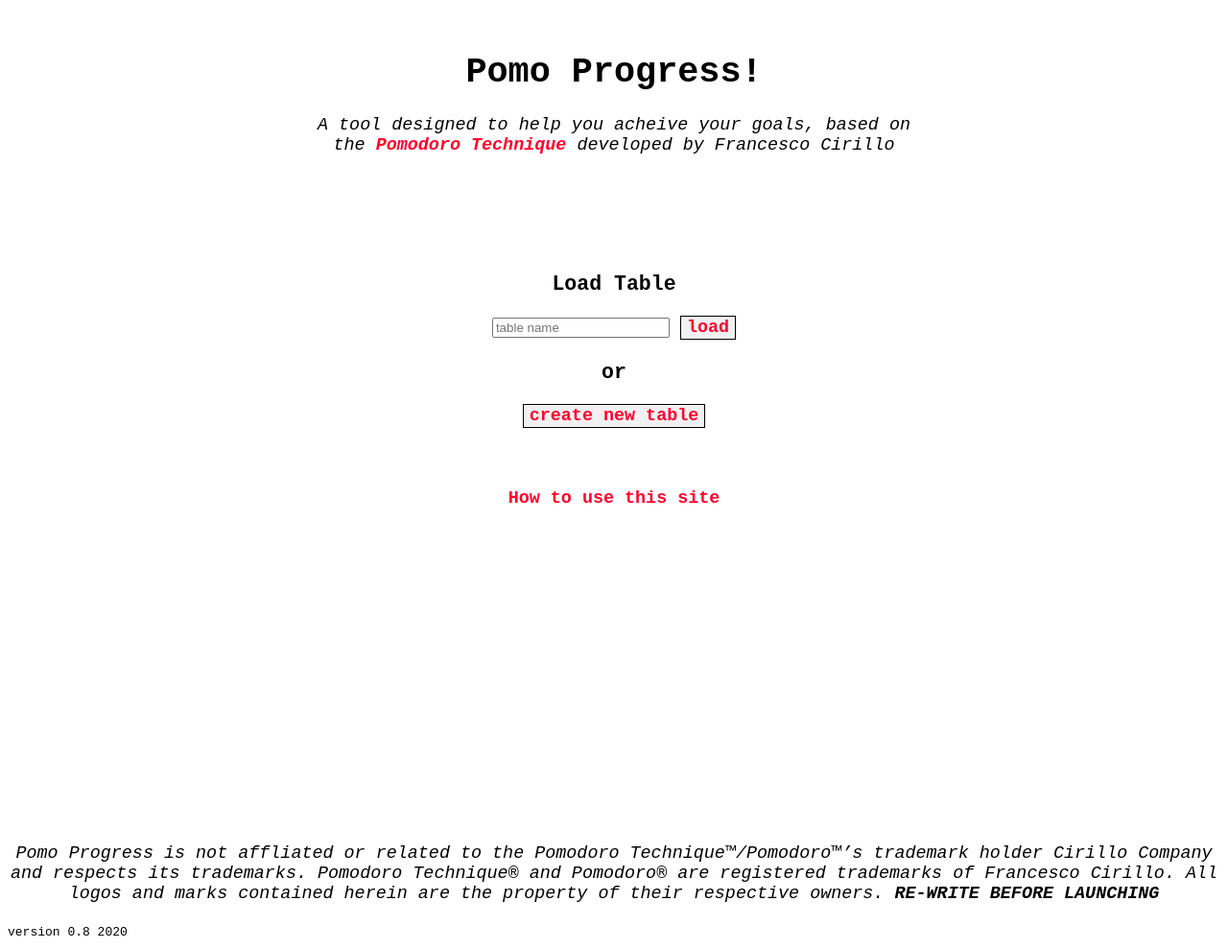
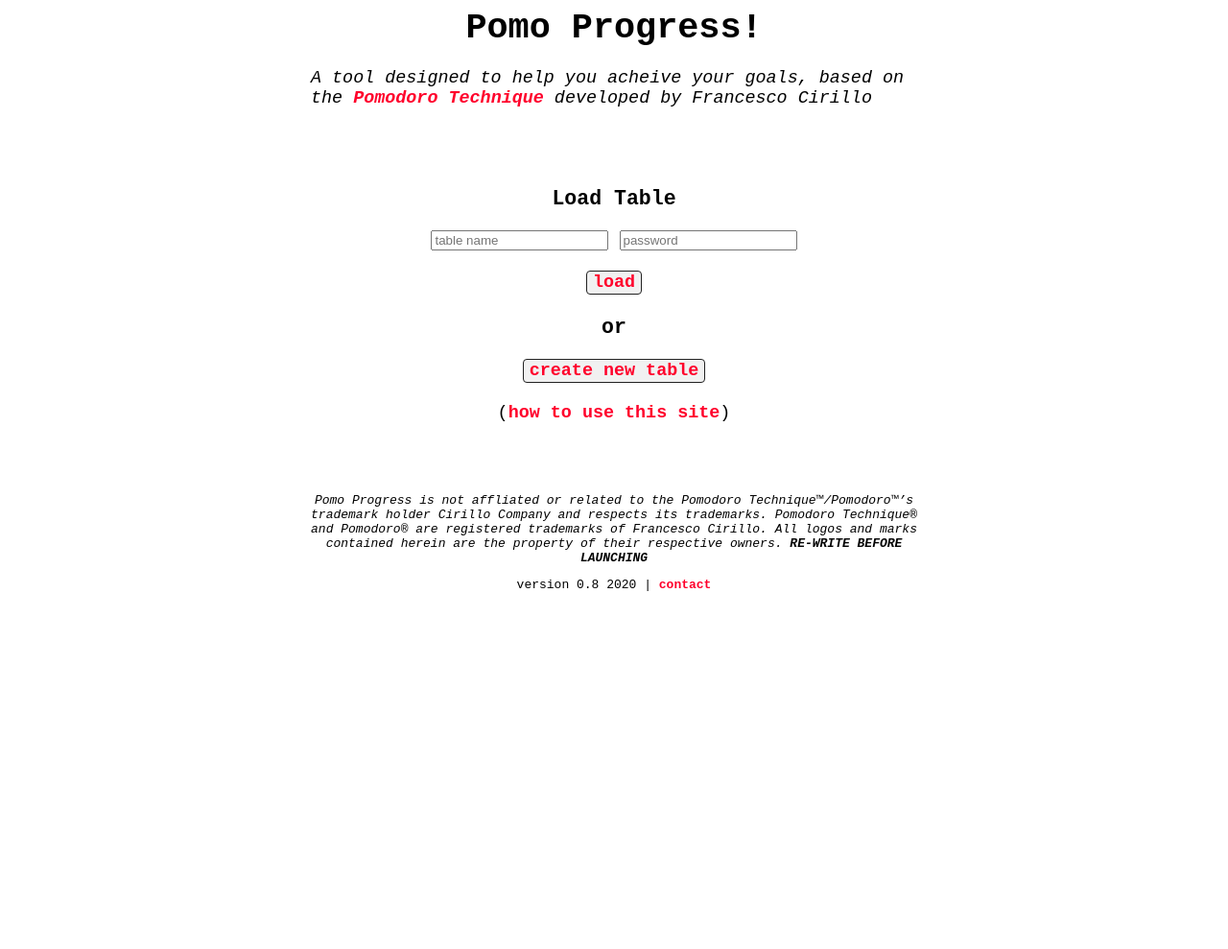
Before and after one commit to mwroberts3/pomodoro-progress, a Flask app: page / in a window 1280 px wide. Shown: the whole page at 96% size. After the commit the page ends 616 px from the top, so only its background shows below. Run offline with Flask 2, Linux system fonts and the light colour scheme; some libraries are stand-ins or nearby versions.

Commit message:
added field for password, not functional right now

```diff
--- a/static/global.css
+++ b/static/global.css
@@ -2,6 +2,10 @@ a {
     font-weight: bolder;
     text-decoration: none;
     color: rgb(255, 0, 43);
+}
+
+a:hover {
+    text-decoration: underline;
 }
 
 body {
@@ -11,7 +15,7 @@ body {
 
 .load {
     /* need to figure out way to center load div */
-    padding: 100px;
+    padding: 60px;
 }
 
 /* Set additional styling options for the columns */
@@ -76,7 +80,6 @@ td {
 
 .load-create {
     font-family: 'Courier New', Courier, monospace;
-    border: none;
     color: rgb(255,0,43);
     font-weight: bold;
     text-align: center;
@@ -84,7 +87,12 @@ td {
     font-size: 1em;
     cursor: pointer;
     background-color: rgb(241, 241, 241);
-    border: 1px solid black;
+    border: 1px solid rgb(34, 34, 34);
+    border-radius: 4px;
+}
+
+.load-create:hover {
+    background-color: rgb(230, 230, 230);
 }
 
 .journal {
--- a/templates/base.html
+++ b/templates/base.html
@@ -17,7 +17,7 @@
     {% block main%}{% endblock %}
 </body>
 
-<footer style="margin-top: 18%;">
+<footer style="width: 50%; margin: auto; font-size: small;">
 <center>
   <div class="footer">
     <p><em>Pomo Progress is not affliated or related to the Pomodoro Technique™/Pomodoro™’s trademark holder Cirillo Company and respects its trademarks.
@@ -25,7 +25,7 @@
     All logos and marks contained herein are the property of their respective owners.
     <strong>RE-WRITE BEFORE LAUNCHING</strong></em></p>
   </div>
+<span>version 0.8 2020 | <a href="contact">contact</a></span>
 </center>
-<span style="font-size: small;">version 0.8 2020</span>
 </footer>
 </html>
--- a/templates/load.html
+++ b/templates/load.html
@@ -3,9 +3,11 @@
 {% block title %}Pomo Progress{% endblock %}
 
 {% block header %}
+<div>
+    <center><h1 style="display: inline;">Pomo Progress!</h1></center>
+    <br>
+</div>
 <header style="width: 50%; margin: auto;">
-    <br>
-    <center><h1>Pomo Progress!</h1>
     <em>A tool designed to help you acheive your goals, based on the <a href="https://en.wikipedia.org/wiki/Pomodoro_Technique">Pomodoro Technique</a> developed by Francesco Cirillo</em></center>
     {% for message in get_flashed_messages() %}
         <center><strong>{{ message }}</strong></center>
@@ -19,25 +21,27 @@
     <h3>Load Table</h3>
     <form action="/" method="post">
         <div>
-            <input autocomplete="on" name="table_name" placeholder="table name" type="text" required> <input class="load-create" type="submit" name="load" value="load">
+            <input autocomplete="on" name="table_name" placeholder="table name" type="text" required>
+            <input autocomplete="on" name="password" placeholder="password" type="text" required>
+            <br>
+            <br>
+            <input class="load-create" type="submit" name="load" value="load">
         </div>
     </form>
     <h3>or</h3>
     <form action="/" method="post">
         <div>
             <input type="button" class="load-create" value="create new table" id="new_table">
+            <br>
+            <br>
+            <center>(<a href="/howtouse">how to use this site</a>)</center>
             <div id="new_table_display"></div>
             <script>
                 document.querySelector('#new_table').onclick = function(){
-                document.querySelector('#new_table_display').outerHTML = '<br><br>Choose a name for your new table:<div><input autocomplete="off" name="new_table_name" placeholder="new table name" type="text"></div><br>What is the purpose of tracking your progress? <br>What are you trying to acheive?<div><textarea name="purpose" row="4" col="50" placeholder="purpose"></textarea></div><br>In how many hours do you want to acheive this goal?<div><input autocomplete="off" name="hours_goal" placeholder="hours goal" type="text"></div><br>When do you want to complete this goal by?<br><div><input autocomplete="off" name="time_frame" placeholder="mm/dd/yy" type="text"></div><br>What do you want to set your pomodoro timer to?<br>See "How to use this site" link below for more information<div><input autocomplete="off" name="tomato_setting" placeholder="minutes per pomodoro" type="text"></div><br><div><input type="submit" class="load-create" name="create" value="create new table"></div>';}
+                document.querySelector('#new_table_display').outerHTML = '<br><br>Choose a name and password for your new table:<div><input autocomplete="off" name="new_table_name" placeholder="new table name" type="text"></div><br><div><input autocomplete="off" name="new_password" placeholder="password" type="text"></div><br><div><input autocomplete="off" name="confirm_password" placeholder="confirm password" type="text"></div><br>What is the purpose of tracking your progress? <br>What are you trying to acheive?<div><textarea name="purpose" row="4" col="50" placeholder="purpose"></textarea></div><br>In how many hours do you want to acheive this goal?<div><input autocomplete="off" name="hours_goal" placeholder="hours goal" type="text"></div><br>When do you want to complete this goal by?<br><div><input autocomplete="off" name="time_frame" placeholder="mm/dd/yy" type="text"></div><br>What do you want to set your pomodoro timer to?<br>See "How to use this site" link below for more information<div><input autocomplete="off" name="tomato_setting" placeholder="minutes per pomodoro" type="text"></div><br><div><input type="submit" class="load-create" name="create" value="create new table"></div>';}
             </script>
         </div>
     </center>
     </form>
-    <br>
-    <br>
-    <br>
-    <center><a href="/howtouse">How to use this site</a></center>
 </div>
-<br>
 {% endblock %}
```
Also changed, not shown: templates/home.html (+5 -5 lines), pomodoro.db.
